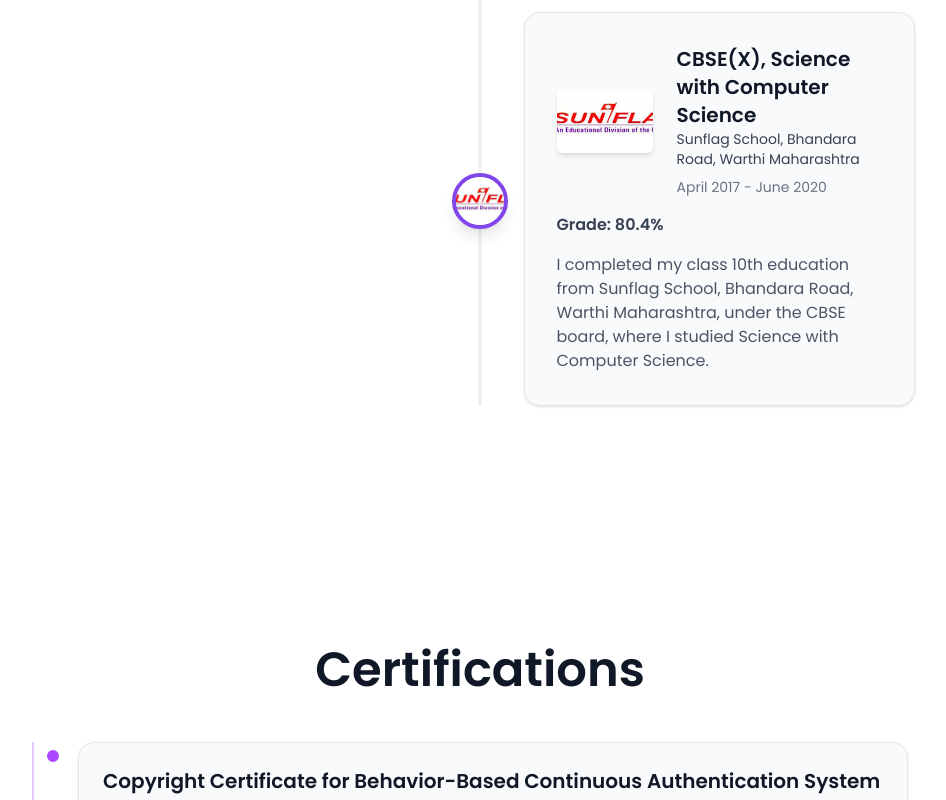
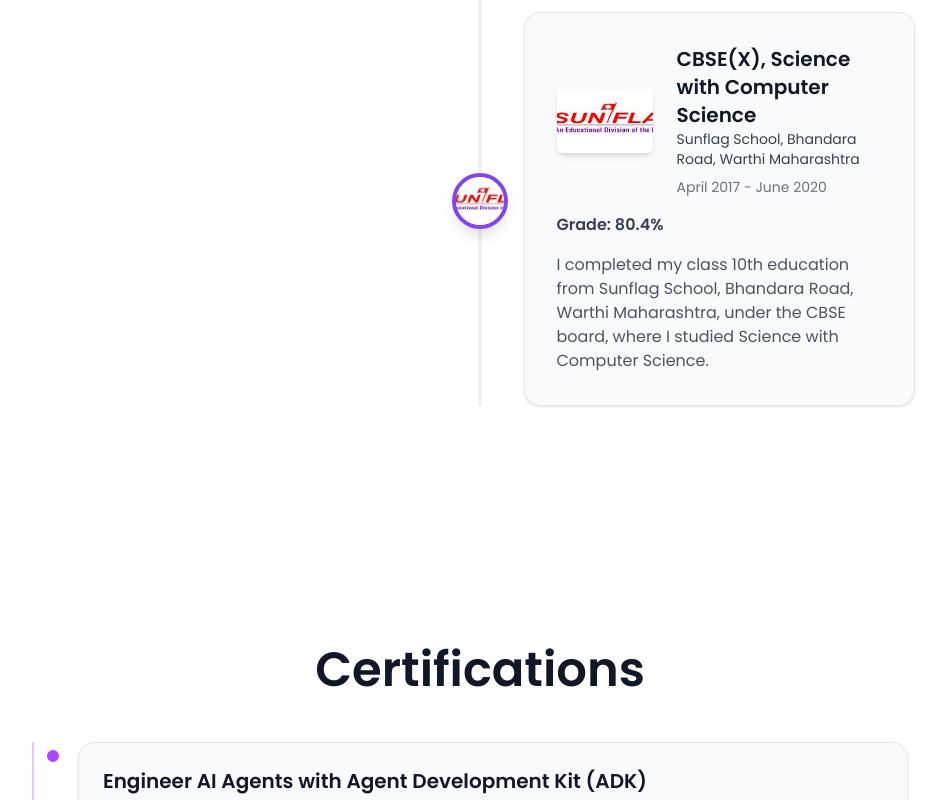
Before and after one commit to Saurabhsathawane17/MyPortfolio, a React (Vite) app: page / in a window 1280 px wide. Shown: the part 11200-12000 px from the top of the page, without its empty margins (160-1106 px from the left). Built offline with nearby package versions, Linux system fonts and the light colour scheme; a web font is replaced by a local one.

Commit message:
added ADK certificate.

```diff
--- a/src/constants.js
+++ b/src/constants.js
@@ -271,10 +271,10 @@ export const education = [
 export const certifications = [
   {
     id: 0,
-    title: "Copyright Certificate for Behavior-Based Continuous Authentication System",
-    issuer: "Copyright Office, Government of India",
-    date: "February 2026",
-    desc: "Received a Copyright Certificate from the Copyright Office, Government of India for the innovative project ‘Behavior-Based Continuous Authentication System’, recognizing the originality and intellectual contribution of the developed authentication and security solution.",
+    title: "Engineer AI Agents with Agent Development Kit (ADK)",
+    issuer: "Google Cloud",
+    date: "May 2026",
+    desc: "Earned the Engineer AI Agents with ADK skill badge by building AI agents, preparing transformer datasets, developing tokenizers, and training small language models for real-world NLP applications.",
     link: "#",
     img: "",
   },
```
